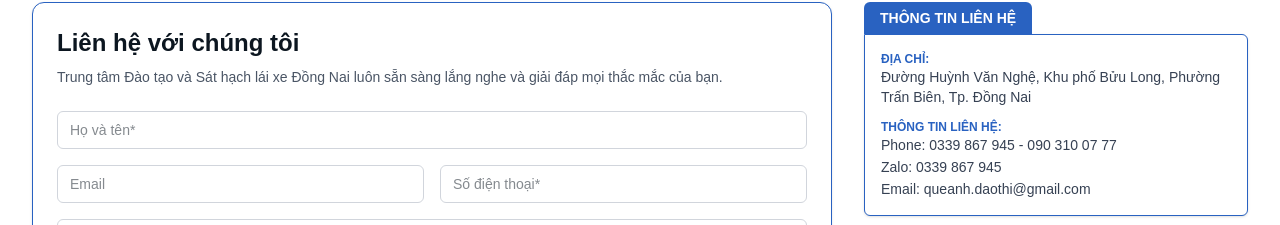
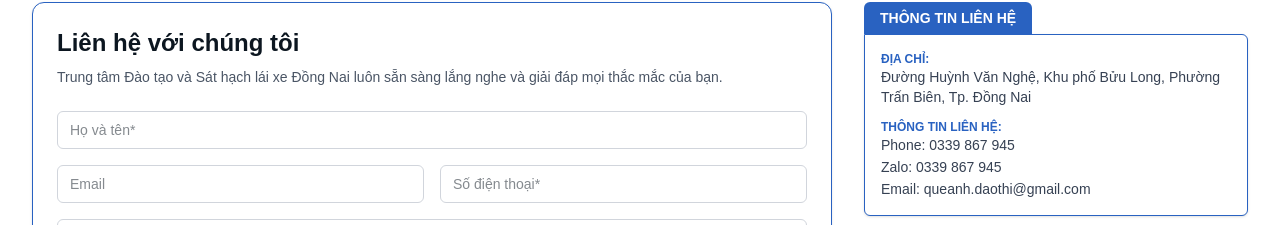
Before and after one commit to William-remake/drive-school, a Next.js app: page /contact in a window 1280 px wide. Shown: the part 111-336 px from the top of the page. Built offline with nearby package versions, Linux system fonts and the light colour scheme.

Commit message:
fix contact page

```diff
--- a/app/(main)/contact/page.tsx
+++ b/app/(main)/contact/page.tsx
@@ -79,7 +79,7 @@ export default function ContactPage() {
               <div>
                 <span className="block text-xs font-semibold text-[#2962c1] uppercase">Thông tin liên hệ:</span>
                 <div className="text-sm text-gray-700 space-y-0.5">
-                  <p>Phone: 0339 867 945 - 090 310 07 77</p>
+                  <p>Phone: 0339 867 945</p>
                   <p>Zalo: 0339 867 945</p>
                   <p>Email: queanh.daothi@gmail.com</p>
                 </div>
```
